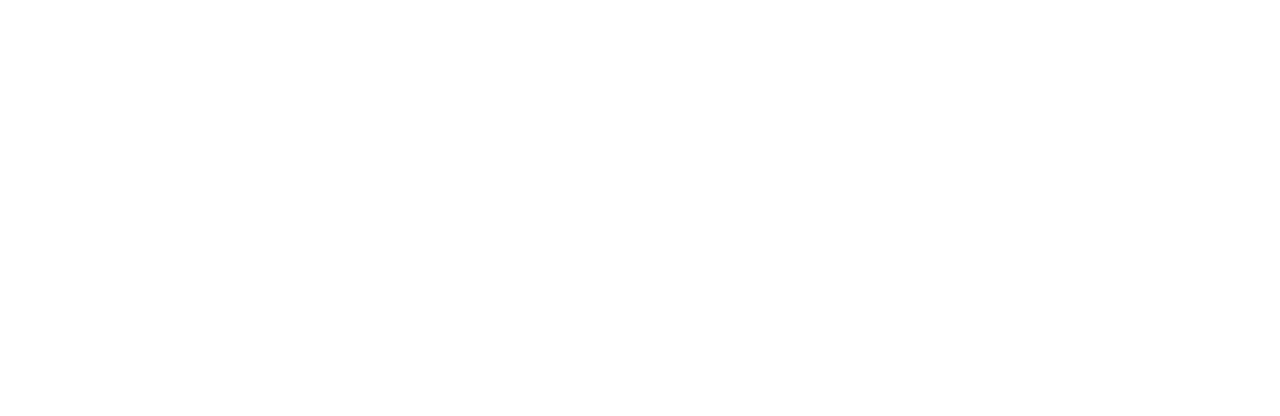
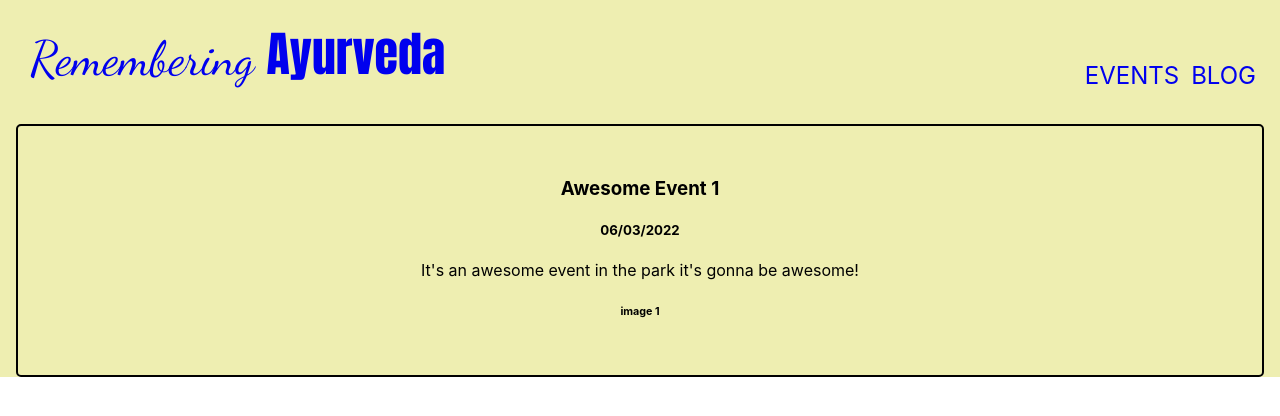
Before and after one commit to CoffeeJitterz/remeberingayurveda, a React (Create React App) app in the folder client/: page /events/0 in a window 1280 px wide. Before the commit this address had no page. Shown: the top 416 px of the page. Built offline with nearby package versions, Linux system fonts and the light colour scheme.

Commit message:
individual event page with dynamic routing implimented

```diff
--- a/client/src/App.js
+++ b/client/src/App.js
@@ -4,9 +4,35 @@
 import Blog from './pages/Blog';
 import Control from './components/Control';
 import EventPanel from './components/EventPanel';
+import EventPage from './pages/EventPage';
 import './App.css';
 
 function App() {
+
+  const events = [
+    {
+        id: 0,
+        title: 'Awesome Event 1',
+        date: '06/03/2022',
+        description: "It's an awesome event in the park it's gonna be awesome!",
+        image: 'image 1'
+    },
+    {
+        id: 1,
+        title: 'Awesome Event 2',
+        date: '16/10/2022',
+        description: "It's an awesome event in the park it's gonna be awesome!",
+        image: 'image 2'
+    },
+    {
+        id: 2,
+        title: 'Awesome Event 3',
+        date: '16/17/2022',
+        description: "It's an awesome event in the park it's gonna be awesome!",
+        image: 'image 3'
+    }
+]
+
   return (
     <Router>
     <div className="App">
@@ -16,6 +42,7 @@
         <Route path='/blog' element={<Blog />}/>
         <Route path='/control' element={<Control />} />
         <Route path='/eventpanel' element={<EventPanel />} />
+        <Route path={`/events/:id`} element={<EventPage events={events}/>}/>
       </Routes>
     </div>
     </Router>
--- a/client/src/components/Event.jsx
+++ b/client/src/components/Event.jsx
@@ -1,14 +1,27 @@
 import Card from "../shared/Card"
+import { useParams } from "react-router-dom"
 
-export default function Event({title, date, description, image}) {
+export default function Event({title, date, description, image, events}) {
+  if(!events){
     return (
-    <div>
+      <span>
         <Card>
           <h3>{title}</h3>
           <h5>{date}</h5>
           <p>{description}</p>
           <h6>{image}</h6>
         </Card>
-    </div>
+      </span>
     )
+  } else {
+    return (
+      <span>
+        <Card>
+          <h3>{title}</h3>
+          <h5>{date}</h5>
+          <p>{description}</p>
+          <h6>{image}</h6>
+        </Card>
+      </span> )
   }
+}
--- a/client/src/components/EventFeed.jsx
+++ b/client/src/components/EventFeed.jsx
@@ -1,4 +1,4 @@
-import {Link} from 'react-router-dom'
+import {Link, useParams} from 'react-router-dom'
 import Event from "./Event"
 
 export default function EventFeed({expand}) {
@@ -9,18 +9,21 @@
 
 const events = [
     {
+        id: 0,
         title: 'Awesome Event 1',
         date: '06/03/2022',
         description: "It's an awesome event in the park it's gonna be awesome!",
         image: 'image 1'
     },
     {
+        id: 1,
         title: 'Awesome Event 2',
         date: '16/10/2022',
         description: "It's an awesome event in the park it's gonna be awesome!",
         image: 'image 2'
     },
     {
+        id: 2,
         title: 'Awesome Event 3',
         date: '16/17/2022',
         description: "It's an awesome event in the park it's gonna be awesome!",
@@ -30,22 +33,32 @@
 
     const output = events.map((event) => {
         if (expand) {
-            return <Event
+            return (
+            <Link to={`/events/${event.id}`}>
+            <Event
             title={event.title}
             date={event.date}
             description={event.description}
             image={event.image}
             />
+            </Link>
+
+            )
         } else {
-            return <Event
+            return (
+            <Link to={`/events/${event.id}`}>
+            <Event
             title={event.title}
             date={event.date}
             />
+            </Link>
+            )
         }
     })
   return (
       <Link to='/events' className='events_feed'>
 <span>
+    <h1>Upcoming Events!</h1>
     {output}
 </span>
       </Link>
--- /dev/null
+++ b/client/src/pages/EventPage.jsx
@@ -0,0 +1,22 @@
+import Event from "../components/Event"
+import Header from "../shared/Header"
+import { useParams } from "react-router-dom"
+
+export default function EventPage( {events} ) {
+
+  const params = useParams()
+
+  const output = events[params.id]
+
+  return (
+    <div>
+        <Header />
+        <Event events={events}
+              title={output.title}
+              date={output.date}
+              description={output.description}
+              image={output.image}
+              />
+    </div>
+  )
+}
```
Lines whose indentation alone changed are shown as unchanged.
